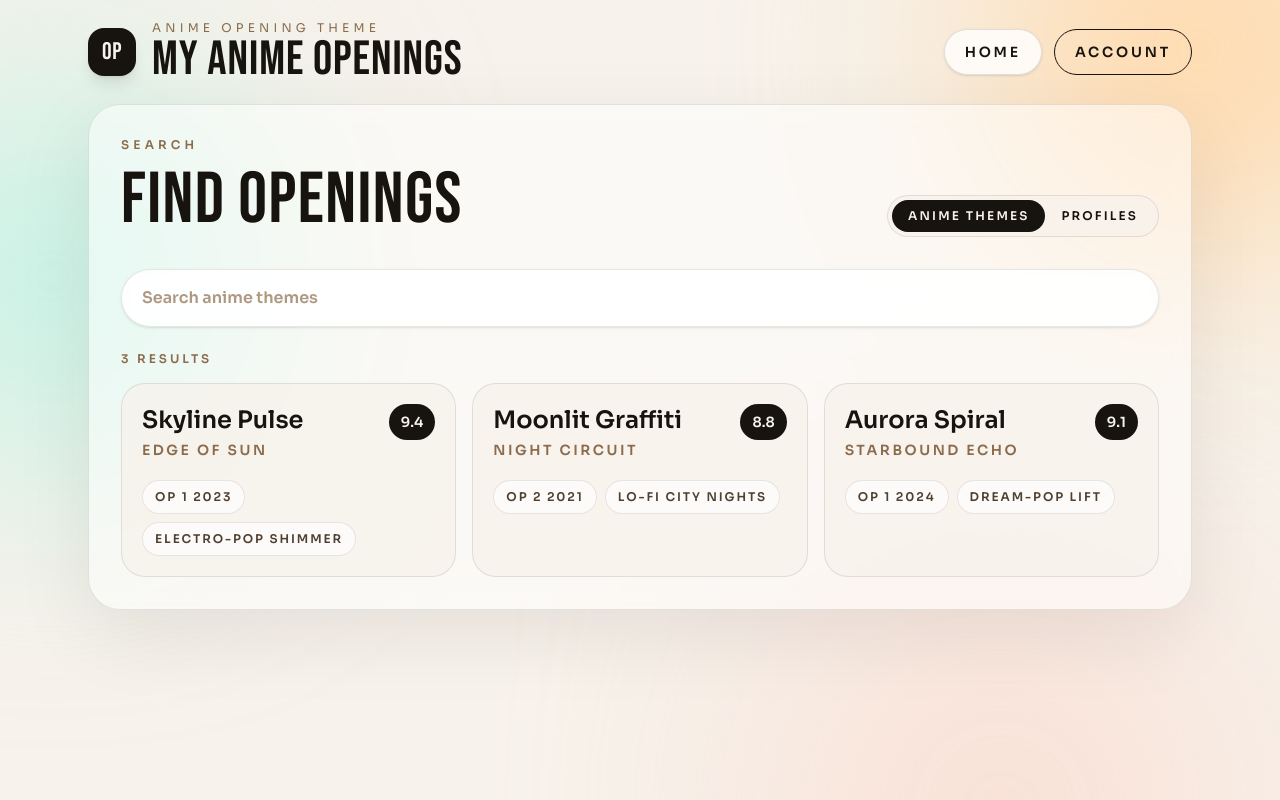
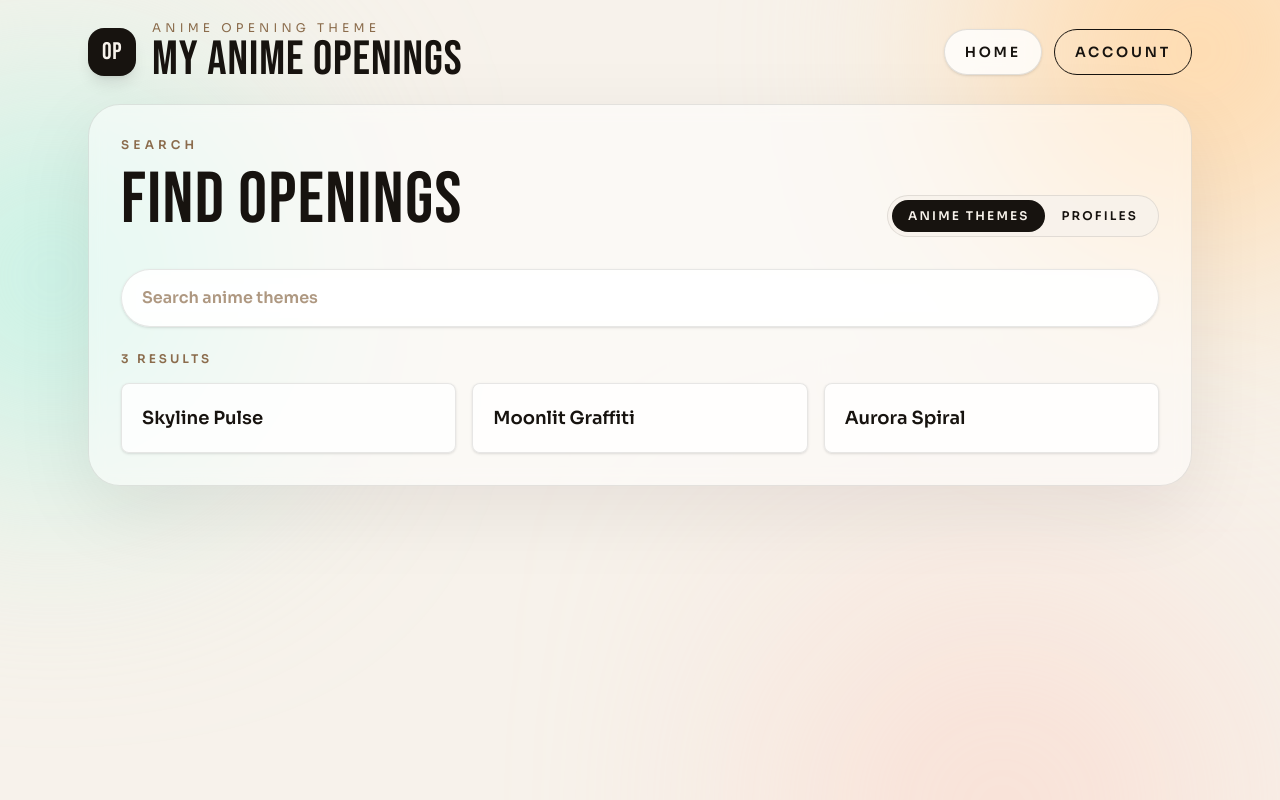
Before and after one commit to k8iekitkat/MyAnimeOpenings, a Next.js app: page / in a window 1280 px wide. Built offline with nearby package versions, Linux system fonts and the light colour scheme.

Commit message:
more UI changes + search backend skeleton code

```diff
--- /dev/null
+++ b/app/api/search/route.ts
@@ -0,0 +1,40 @@
+import { NextRequest } from "next/server";
+
+type SearchKind = "themes" | "profiles";
+
+type SearchResult = {
+  title: string;
+  href: string;
+};
+
+export async function GET(request: NextRequest) {
+  const searchParams = request.nextUrl.searchParams;
+  const kind = searchParams.get("kind");
+  const query = searchParams.get("q")?.trim() ?? "";
+
+  if (kind !== "themes" && kind !== "profiles") {
+    return Response.json(
+      { error: "Search kind must be 'themes' or 'profiles'" },
+      { status: 400 },
+    );
+  }
+
+  const results = await searchByKind(kind, query);
+
+  return Response.json({ results });
+}
+
+async function searchByKind(
+  kind: SearchKind,
+  query: string,
+): Promise<SearchResult[]> {
+  void query;
+
+  if (kind === "themes") {
+    // TODO: Fill in backend search for anime opening/theme results.
+    return [];
+  }
+
+  // TODO: Fill in backend search for profile/user results.
+  return [];
+}
--- a/app/page.tsx
+++ b/app/page.tsx
@@ -1,10 +1,12 @@
 "use client";
 
+import { SearchResultBox } from "@/components/SearchResultBox";
 import { useMemo, useState } from "react";
 
 const animeThemes = [
   {
     title: "Skyline Pulse",
+    href: "/themes/skyline-pulse",
     anime: "Edge of Sun",
     season: "OP 1  2023",
     tone: "Electro-pop shimmer",
@@ -12,6 +14,7 @@ const animeThemes = [
   },
   {
     title: "Moonlit Graffiti",
+    href: "/themes/moonlit-graffiti",
     anime: "Night Circuit",
     season: "OP 2  2021",
     tone: "Lo-fi city nights",
@@ -19,6 +22,7 @@ const animeThemes = [
   },
   {
     title: "Aurora Spiral",
+    href: "/themes/aurora-spiral",
     anime: "Starbound Echo",
     season: "OP 1  2024",
     tone: "Dream-pop lift",
@@ -29,16 +33,19 @@ const animeThemes = [
 const profiles = [
   {
     username: "midnightchorus",
+    href: "/profile/midnightchorus",
     favorites: "38 rated openings",
     topTheme: "Skyline Pulse",
   },
   {
     username: "openingvault",
+    href: "/profile/openingvault",
     favorites: "24 rated openings",
     topTheme: "Aurora Spiral",
   },
   {
     username: "citypoparc",
+    href: "/profile/citypoparc",
     favorites: "17 rated openings",
     topTheme: "Moonlit Graffiti",
   },
@@ -145,56 +152,21 @@ export default function Home() {
         {mode === "themes" ? (
           <div className="mt-4 grid gap-4 lg:grid-cols-3">
             {themeResults.map((theme) => (
-              <article
+              <SearchResultBox
                 key={`${theme.anime}-${theme.title}`}
-                className="rounded-[1.5rem] border border-[#17130f]/10 bg-[#f7f2eb]/80 p-5"
-              >
-                <div className="flex items-start justify-between gap-4">
-                  <div>
-                    <h2 className="text-2xl font-semibold text-[#17130f]">
-                      {theme.title}
-                    </h2>
-                    <p className="mt-1 text-sm font-semibold uppercase tracking-[0.18em] text-[#8b6c4c]">
-                      {theme.anime}
-                    </p>
-                  </div>
-                  <div className="rounded-full bg-[#17130f] px-3 py-2 text-sm font-semibold text-[#f7f2eb]">
-                    {theme.rating}
-                  </div>
-                </div>
-                <div className="mt-5 flex flex-wrap gap-2 text-xs font-semibold uppercase tracking-[0.16em] text-[#4f4031]">
-                  <span className="rounded-full border border-[#17130f]/10 bg-white/70 px-3 py-2">
-                    {theme.season}
-                  </span>
-                  <span className="rounded-full border border-[#17130f]/10 bg-white/70 px-3 py-2">
-                    {theme.tone}
-                  </span>
-                </div>
-              </article>
+                href={theme.href}
+                title={theme.title}
+              />
             ))}
           </div>
         ) : (
           <div className="mt-4 grid gap-4 lg:grid-cols-3">
             {profileResults.map((profile) => (
-              <article
+              <SearchResultBox
                 key={profile.username}
-                className="rounded-[1.5rem] border border-[#17130f]/10 bg-[#17130f] p-5 text-[#f7f2eb]"
-              >
-                <div className="flex h-14 w-14 items-center justify-center rounded-2xl bg-[#f7f2eb] text-[#17130f]">
-                  <span className="font-display text-3xl">
-                    {profile.username.slice(0, 2).toUpperCase()}
-                  </span>
-                </div>
-                <h2 className="mt-5 text-2xl font-semibold">
-                  {profile.username}
-                </h2>
-                <p className="mt-2 text-sm font-semibold uppercase tracking-[0.18em] text-[#d9b38d]">
-                  {profile.favorites}
-                </p>
-                <p className="mt-4 text-sm leading-6 text-[#f7f2eb]/70">
-                  Top opening: {profile.topTheme}
-                </p>
-              </article>
+                href={profile.href}
+                title={profile.username}
+              />
             ))}
           </div>
         )}
--- /dev/null
+++ b/components/SearchResultBox.tsx
@@ -0,0 +1,17 @@
+import Link from "next/link";
+
+type SearchResultBoxProps = {
+  title: string;
+  href: string;
+};
+
+export function SearchResultBox({ title, href }: SearchResultBoxProps) {
+  return (
+    <Link
+      href={href}
+      className="block rounded-lg border border-[#17130f]/10 bg-white/80 p-5 text-[#17130f] shadow-sm transition hover:-translate-y-0.5 hover:border-[#17130f]/30 hover:bg-white focus:outline-none focus:ring-2 focus:ring-[#17130f]/30"
+    >
+      <h2 className="text-lg font-semibold">{title}</h2>
+    </Link>
+  );
+}
```
Also changed, not shown: 2 other files (tests, documents, lock files or other folders).
